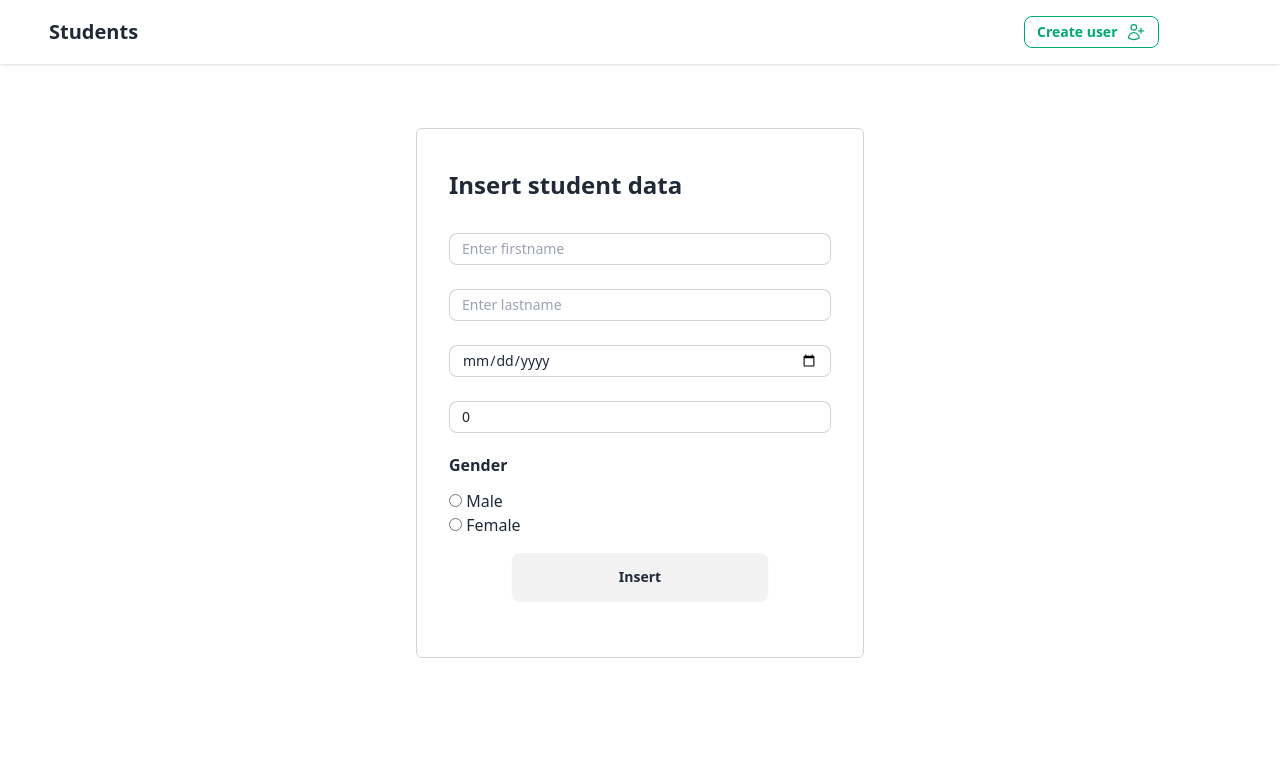
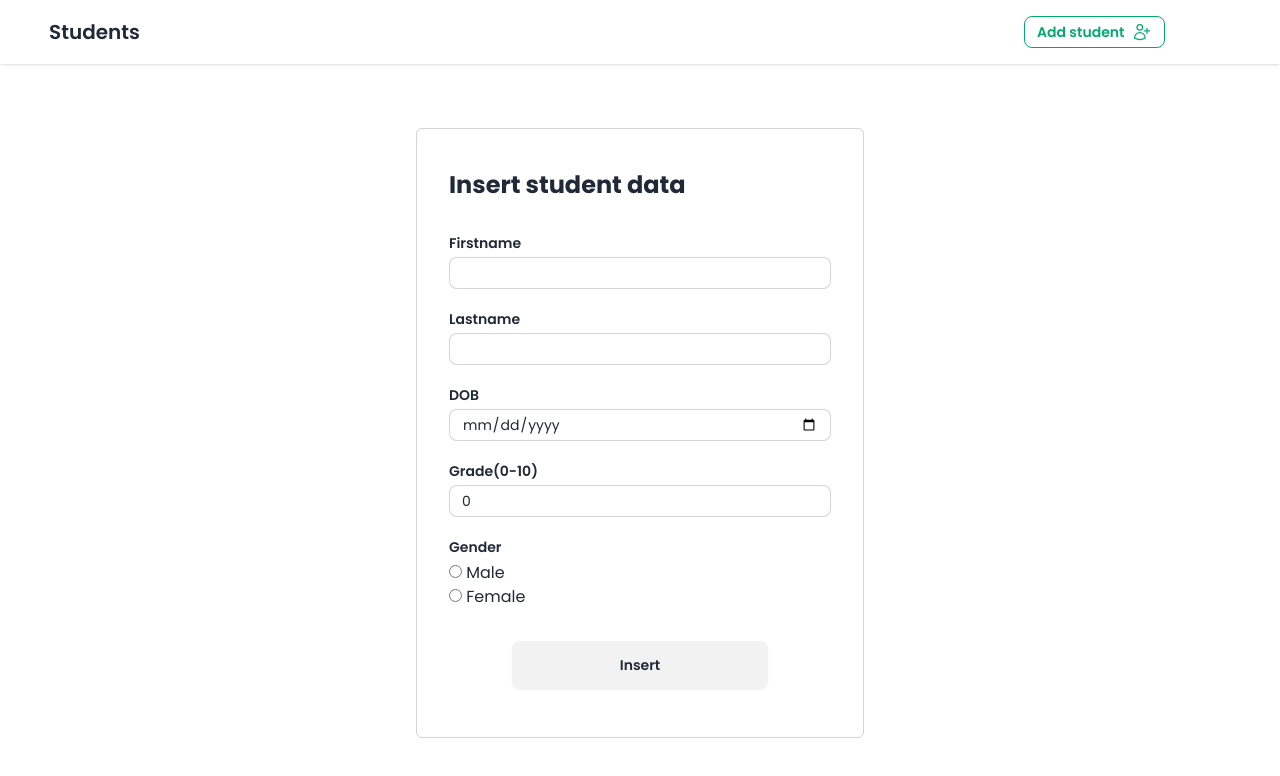
Before and after one commit to okay-head/student-management, a React (Vite) app: page /create in a window 1280 px wide. Shown: the top 776 px of the page. Built offline with nearby package versions, Linux system fonts and the light colour scheme.

Commit message:
style changes

```diff
--- a/index.html
+++ b/index.html
@@ -9,7 +9,7 @@
   <title>Students</title>
 </head>
 
-<body>
+<body class="font-poppins">
   <div id="root"></div>
   <script type="module" src="/src/main.tsx"></script>
 </body>
--- a/src/App.tsx
+++ b/src/App.tsx
@@ -2,7 +2,7 @@ import { Toaster } from 'react-hot-toast'
 import { Route, Routes } from 'react-router-dom'
 import Navbar from './components/nav/Navbar'
 import NotFound from './components/NotFound'
-import Students from './components/user/Students'
+import Students from './components/Students'
 import CreateStudent from './components/CreateStudent'
 // import SignUp from './components/CreateStudent'
 // import Home from './components/Home'
--- a/src/components/CreateStudent.tsx
+++ b/src/components/CreateStudent.tsx
@@ -22,19 +22,8 @@ export default function CreateStudent() {
     // --- Send to db ---
     setFn(`/data/${insertId}`, payload)
       .then(() => {
+        alert('user created')
         console.log('successfully set?')
-
-        // toast.success('Profile successfully created!')
-
-        //update the user details in context after creation
-        // setUser(payload)
-
-        // redirect after a timeout [NEED ANIMATION]
-        // setTimeout(() => {
-        //   toast.dismiss()
-        //   localStorage.removeItem('userPayload')
-        //   setAuth(true)
-        // }, 1500)
       })
       .catch((message) => {
         // toast.dismiss()
@@ -96,37 +85,57 @@ export default function CreateStudent() {
         onSubmit={handleSubmit(onSubmitHandler, onErrorHandler)}
       >
         <div className='form-container relative mx-auto max-w-md rounded-md border border-[var(--fallback-bc,oklch(var(--bc)/0.2))] px-6 py-10 lg:px-8'>
-          <h1 className='mb-4 block text-2xl font-bold'>Insert student data</h1>
+          <h1 className='mb-8 block text-2xl font-bold'>Insert student data</h1>
           {/* -- firstname -- */}
           <div className='relative'>
+            <label
+              htmlFor='firstname'
+              className='-mb-1 mt-3 block text-sm font-semibold'
+            >
+              Firstname
+            </label>
             <input
               {...register('firstname')}
-              className='input input-sm input-bordered mb-2 mt-4 w-full'
+              className='input input-sm input-bordered mb-2 mt-2 w-full'
               type='text'
               name='firstname'
               id='firstname'
-              placeholder='Enter firstname'
+              placeholder=''
             />
             <ErrorMsg>{errors?.firstname?.message}</ErrorMsg>
           </div>
           {/* -- lastname -- */}
           <div className='relative'>
+            <label
+              htmlFor='lastname'
+              className='-mb-1 mt-3 block text-sm font-semibold'
+            >
+              Lastname
+            </label>
+
             <input
               {...register('lastname')}
-              className='input input-sm input-bordered mb-2 mt-4 w-full'
+              className='input input-sm input-bordered mb-2 mt-2 w-full'
               type='text'
               name='lastname'
               id='lastname'
-              placeholder='Enter lastname'
+              placeholder=''
             />
             <ErrorMsg>{errors?.lastname?.message}</ErrorMsg>
           </div>
 
           {/* -- dob -- */}
           <div className='relative'>
+            <label
+              htmlFor='dob'
+              className='-mb-1 mt-3 block text-sm font-semibold'
+            >
+              DOB
+            </label>
+
             <input
               {...register('dob', { valueAsDate: true })}
-              className='input input-sm input-bordered mb-2 mt-4 w-full'
+              className='input input-sm input-bordered mb-2 mt-2 w-full'
               type='date'
               name='dob'
               id='dob'
@@ -137,9 +146,16 @@ export default function CreateStudent() {
 
           {/* -- grade -- */}
           <div className='relative'>
+            <label
+              htmlFor='grade'
+              className='-mb-1 mt-3 block text-sm font-semibold'
+            >
+              Grade(0-10)
+            </label>
+
             <input
               {...register('grade', { valueAsNumber: true })}
-              className='input input-sm input-bordered mb-2 mt-4 w-full'
+              className='input input-sm input-bordered mb-2 mt-2 w-full'
               type='number'
               name='grade'
               id='grade'
@@ -150,9 +166,9 @@ export default function CreateStudent() {
 
           {/* gender checkboxes */}
           <div className='relative mb-4 mt-3 flex flex-col'>
-            <div className='font-semibold'>Gender</div>
+            <div className='text-sm font-semibold'>Gender</div>
             <div>
-              <div className='form-check mt-3'>
+              <div className='form-check mt-1'>
                 <label htmlFor='Male'>
                   <input
                     {...register('gender', { required: true })}
@@ -171,7 +187,7 @@ export default function CreateStudent() {
                     {...register('gender', { required: true })}
                     type='radio'
                     name='gender'
-                    value='Burger'
+                    value='Female'
                     className='form-check-input'
                     id='Female'
                   />{' '}
@@ -189,12 +205,12 @@ export default function CreateStudent() {
             <button
               form='form'
               id='submit'
-              className='btn btn-wide mx-auto my-4 block'
+              className='btn btn-wide mx-auto mb-2 mt-8  block'
             >
               <span className='text-container mx-auto max-w-max'>Insert</span>
             </button>
           </div>
-          {/* <div className='mx-auto my-4 -mb-1 mt-8 flex max-w-max flex-col items-center gap-3 text-sm lg:flex-row lg:gap-0'>
+          {/* <div className='mx-auto my-4 -mb-1 mt-8 flex max-w-max flex-col items-center gap-3 text-sm font-semibold block mt-2 lg:flex-row lg:gap-0'>
             <input
               {...register('checkbox')}
               type='checkbox'
--- a/src/components/Home.tsx
+++ /dev/null
@@ -1,9 +0,0 @@
-import { Link } from 'react-router-dom'
-import Container from './shared/Container'
-export default function Home() {
-  return (
-    <Container>
-      <h2>All Students</h2>
-    </Container>
-  )
-}
--- a/src/components/user/StudentCard.tsx
+++ b/src/components/StudentCard.tsx
@@ -1,5 +1,5 @@
 import { format } from 'fecha'
-import { deleteFn, getFn } from '../../firebase/firebaseDb'
+import { deleteFn, getFn } from '../firebase/firebaseDb'
 
 export default function StudentCard({
   id,
@@ -32,17 +32,17 @@ export default function StudentCard({
     <div className='student-card' id={`${id}`}>
       <div className='card w-96 bg-base-200 shadow-xl'>
         <div className='card-body'>
-          <h2 className='card-title'>{`${firstname} ${lastname}`}</h2>
+          <h2 className='card-title text-xl'>{`${firstname} ${lastname}`}</h2>
           <p>Date of birth:{` ${newDob}`} </p>
           <p>Grade: {` ${grade}`}</p>
           <p>Gender:{` ${gender}`} </p>
           <div className='card-actions justify-end'>
-            <button className='btn btn-outline btn-neutral btn-sm'>
+            <button className='btn btn-neutral btn-sm font-normal hover:btn-outline'>
               Update user
             </button>
             <button
               onClick={deleteHandler}
-              className='btn btn-outline btn-error btn-sm'
+              className='btn btn-outline btn-error btn-sm font-normal'
             >
               Delete user
             </button>
--- a/src/components/user/Students.tsx
+++ b/src/components/Students.tsx
@@ -1,7 +1,7 @@
 import { useEffect, useState } from 'react'
-import Container from '../shared/Container'
+import Container from './shared/Container'
 import StudentCard from './StudentCard'
-import { getFn, setFn } from '../../firebase/firebaseDb'
+import { getFn, setFn } from '../firebase/firebaseDb'
 import { Link } from 'react-router-dom'
 
 export default function Students() {
@@ -19,7 +19,9 @@ export default function Students() {
 
   return (
     <Container>
-      <h1 className='mb-10 text-4xl font-semibold underline'>Students</h1>
+      <h1 className='mb-8 border-b pb-3 text-4xl font-semibold'>
+        All Students
+      </h1>
       <div className='tasks-container relative grid grid-cols-2 gap-x-4 gap-y-8'>
         {!data ? (
           <h2>No data</h2>
--- a/src/components/nav/Navbar.tsx
+++ b/src/components/nav/Navbar.tsx
@@ -16,7 +16,7 @@ export default function Navbar() {
             id='adduser'
             className='btn btn-outline btn-success btn-sm fixed left-[80%]'
           >
-            Create user
+            Add student
             <svg
               xmlns='http://www.w3.org/2000/svg'
               fill='none'
--- a/src/components/user/Create.tsx
+++ /dev/null
@@ -1,9 +0,0 @@
-import Container from '../shared/Container'
-
-export default function Create() {
-  return (
-    <Container>
-      <div>Create</div>
-    </Container>
-  )
-}
--- a/src/components/user/EditTask.tsx
+++ /dev/null
@@ -1,9 +0,0 @@
-import Container from '../shared/Container'
-
-export default function EditTask() {
-  return (
-    <Container>
-      <div>EditTask</div>
-    </Container>
-  )
-}
```
Also changed, not shown: 1 other file (tests, documents, lock files or other folders).
